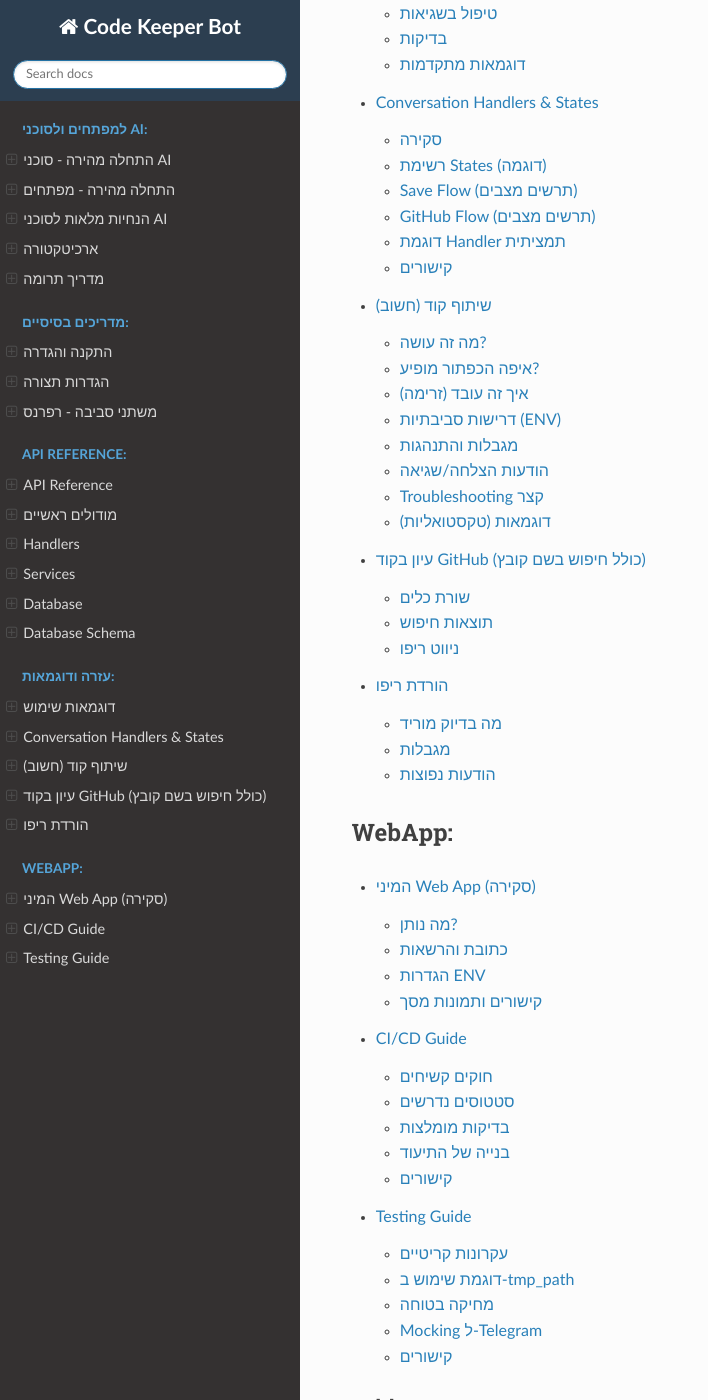
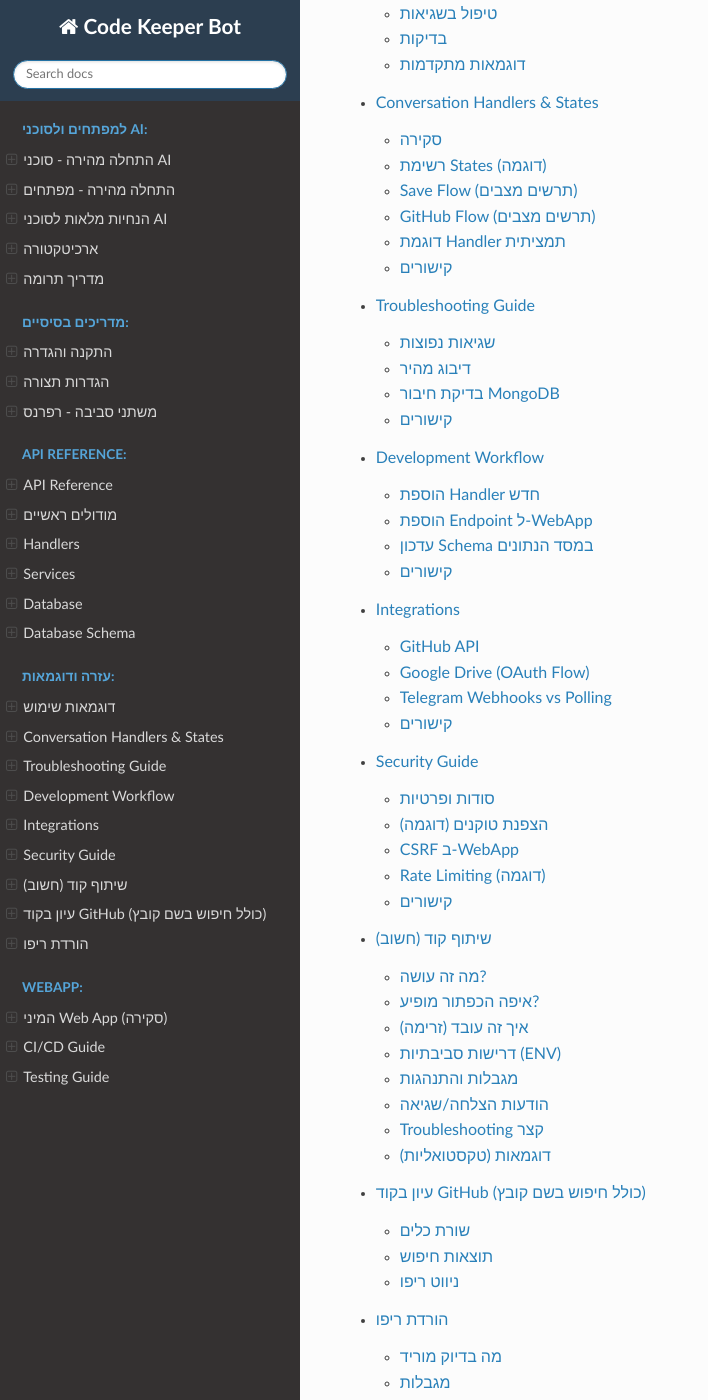
Before and after one commit to amirbiron/CodeBot, a Sphinx documentation site: the page built from docs/index.rst, in a window 1280 px wide and 1400 px high, scrolled down 3795 px. Shown: the whole window, without its empty margins (0-708 px from the left). Built offline with Sphinx 7.4.7 and the Read the Docs theme 3.1.0, drawn with Linux system fonts in a browser that asks for light colours; part of the change alters nothing that is shown.

Commit message:
Add documentation for development, integrations, security, and troubleshooting
Co-authored-by: amirbiron <amirbiron@gmail.com>

```diff
--- /dev/null
+++ b/docs/development.rst
@@ -0,0 +1,55 @@
+Development Workflow
+====================
+
+הוספת Handler חדש
+------------------
+
+.. code-block:: python
+
+   # handlers/my_feature.py
+   async def my_command(update, context):
+       await update.message.reply_text("Hello!")
+
+   # main.py
+   from handlers.my_feature import my_command
+   app.add_handler(CommandHandler("mycommand", my_command))
+
+   # tests/test_my_feature.py
+   @pytest.mark.asyncio
+   async def test_my_command():
+       ...
+
+הוספת Endpoint ל‑WebApp
+------------------------
+
+.. code-block:: python
+
+   # webapp/app.py
+   @app.route('/my-endpoint')
+   @login_required
+   def my_endpoint():
+       return render_template('my_page.html')
+
+עדכון Schema במסד הנתונים
+--------------------------
+
+.. code-block:: python
+
+   # database/models.py
+   class CodeSnippet:
+       def __init__(self, new_field=None):
+           self.new_field = new_field
+
+   # migration script
+   def migrate_add_new_field(db):
+       db.code_snippets.update_many(
+           {"new_field": {"$exists": False}},
+           {"$set": {"new_field": None}}
+       )
+
+קישורים
+-------
+
+- :doc:`architecture`
+- :doc:`conversation-handlers`
+- :doc:`testing`
--- a/docs/index.rst
+++ b/docs/index.rst
@@ -43,6 +43,10 @@ Code Keeper Bot - תיעוד API
 
    examples
    conversation-handlers
+   troubleshooting
+   development
+   integrations
+   security
    user/share_code
    user/github_browse
    user/download_repo
--- /dev/null
+++ b/docs/integrations.rst
@@ -0,0 +1,60 @@
+Integrations
+============
+
+GitHub API
+----------
+
+יצירת Gist (דוגמה)
+~~~~~~~~~~~~~~~~~~~
+
+.. code-block:: python
+
+   from github import Github
+   from github.InputFileContent import InputFileContent
+
+   g = Github(github_token)
+   user = g.get_user()
+   gist = user.create_gist(
+       public=False,
+       files={"example.py": InputFileContent("print('hello')")},
+       description="Code snippet from bot"
+   )
+   print(gist.html_url)
+
+Google Drive (OAuth Flow)
+-------------------------
+
+.. code-block:: python
+
+   from google_auth_oauthlib.flow import Flow
+   from googleapiclient.discovery import build
+
+   flow = Flow.from_client_secrets_file(
+       'credentials.json',
+       scopes=['https://www.googleapis.com/auth/drive.file'],
+       redirect_uri='http://localhost:5000/oauth2callback'
+   )
+   authorization_url, state = flow.authorization_url(
+       access_type='offline',
+       include_granted_scopes='true'
+   )
+   # ...
+
+Telegram Webhooks vs Polling
+----------------------------
+
+.. code-block:: python
+
+   # Polling
+   app.run_polling()
+
+.. code-block:: python
+
+   # Webhook
+   app.run_webhook(listen="0.0.0.0", port=8443, url_path="/webhook", webhook_url="https://your-domain.com/webhook")
+
+קישורים
+-------
+
+- :doc:`services/index`
+- :doc:`handlers/index`
--- /dev/null
+++ b/docs/security.rst
@@ -0,0 +1,63 @@
+Security Guide
+==============
+
+סודות ופרטיות
+--------------
+
+אל תרשום סודות/PII בלוגים, השתמש ב‑ENV בלבד.
+
+הצפנת טוקנים (דוגמה)
+----------------------
+
+.. code-block:: python
+
+   from cryptography.fernet import Fernet
+
+   def encrypt_token(token: str, key: bytes) -> str:
+       return Fernet(key).encrypt(token.encode()).decode()
+
+   def decrypt_token(encrypted_token: str, key: bytes) -> str:
+       return Fernet(key).decrypt(encrypted_token.encode()).decode()
+
+CSRF ב‑WebApp
+-------------
+
+.. code-block:: python
+
+   from flask_wtf.csrf import CSRFProtect
+
+   app = Flask(__name__)
+   app.config['SECRET_KEY'] = os.getenv('SECRET_KEY')
+   csrf = CSRFProtect(app)
+
+Rate Limiting (דוגמה)
+----------------------
+
+.. code-block:: python
+
+   from functools import wraps
+   from time import time
+
+   def rate_limit(max_calls=10, period=60):
+       calls = {}
+       def decorator(func):
+           @wraps(func)
+           async def wrapper(update, context):
+               user_id = update.effective_user.id
+               now = time()
+               if user_id not in calls:
+                   calls[user_id] = []
+               calls[user_id] = [t for t in calls[user_id] if now - t < period]
+               if len(calls[user_id]) >= max_calls:
+                   await update.message.reply_text("Too many requests!")
+                   return
+               calls[user_id].append(now)
+               return await func(update, context)
+           return wrapper
+       return decorator
+
+קישורים
+-------
+
+- :doc:`environment-variables`
+- :doc:`ci-cd`
--- /dev/null
+++ b/docs/troubleshooting.rst
@@ -0,0 +1,41 @@
+Troubleshooting Guide
+=====================
+
+שגיאות נפוצות
+-------------
+
+``ModuleNotFoundError: No module named 'telegram'``
+  - התקן תלויות: ``pip install -r requirements.txt``
+
+``ServerSelectionTimeoutError: No servers available``
+  - בדוק שה‑MongoDB רץ
+  - אמת את ``MONGODB_URL`` ב‑.env
+  - אם Atlas – בדוק Network Access (IP Allowlist)
+
+``Telegram API Error: Conflict: terminated by other getUpdates``
+  - יש instance נוסף שרץ: ``pkill -f "python main.py"`` והמתן 30 שניות
+
+``Message is not modified``
+  - עטוף עריכה ב‑wrapper שמתעלם משגיאה זו בלבד
+
+דיבוג מהיר
+----------
+
+.. code-block:: bash
+
+   LOG_LEVEL=DEBUG python main.py
+
+בדיקת חיבור MongoDB
+--------------------
+
+.. code-block:: python
+
+   from database.manager import DatabaseManager
+   db = DatabaseManager()
+   print('Connected!' if db.test_connection() else 'Failed')
+
+קישורים
+-------
+
+- :doc:`ci-cd`
+- :doc:`testing`
```
